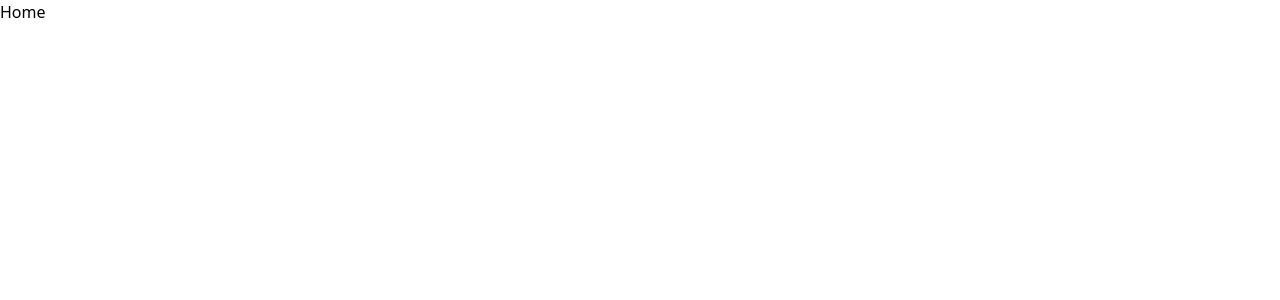
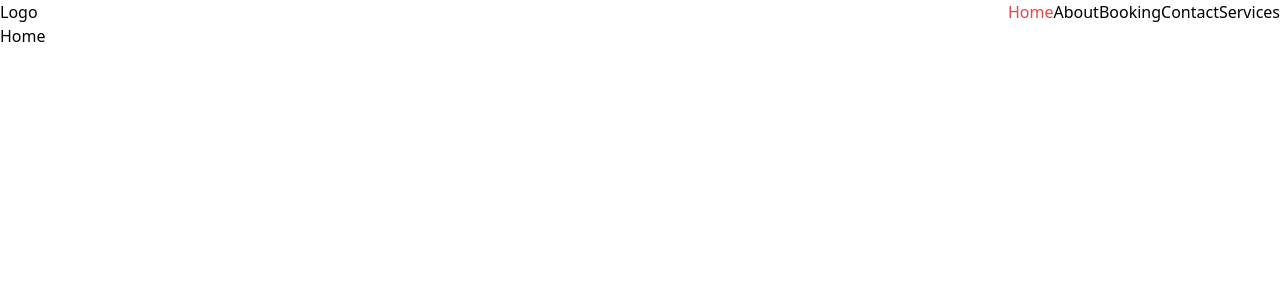
Before and after one commit to fattahsamit/event-management, a React (Vite) app: page / in a window 1280 px wide. Shown: the top 300 px of the page. Built offline with nearby package versions, Linux system fonts and the light colour scheme.

Commit message:
navbar with activelink routes

```diff
--- /dev/null
+++ b/src/Services/Services.jsx
@@ -0,0 +1,7 @@
+import React from "react";
+
+const Services = () => {
+  return <div>services</div>;
+};
+
+export default Services;
--- /dev/null
+++ b/src/components/About/About.jsx
@@ -0,0 +1,7 @@
+import React from "react";
+
+const About = () => {
+  return <div>About</div>;
+};
+
+export default About;
--- /dev/null
+++ b/src/components/ActiveLink/ActiveLink.jsx
@@ -0,0 +1,17 @@
+import React from "react";
+import { NavLink } from "react-router-dom";
+
+const ActiveLink = ({ to, children }) => {
+  return (
+    <>
+      <NavLink
+        to={to}
+        className={({ isActive }) => (isActive ? "text-red-500" : "")}
+      >
+        {children}
+      </NavLink>
+    </>
+  );
+};
+
+export default ActiveLink;
--- /dev/null
+++ b/src/components/Booking/Booking.jsx
@@ -0,0 +1,7 @@
+import React from "react";
+
+const Booking = () => {
+  return <div>Booking</div>;
+};
+
+export default Booking;
--- /dev/null
+++ b/src/components/Contact/Contact.jsx
@@ -0,0 +1,7 @@
+import React from "react";
+
+const Contact = () => {
+  return <div>Contact</div>;
+};
+
+export default Contact;
--- /dev/null
+++ b/src/components/Header/Header.jsx
@@ -0,0 +1,21 @@
+import React from "react";
+import ActiveLink from "../ActiveLink/ActiveLink";
+
+const Header = () => {
+  return (
+    <nav className="flex justify-between">
+      <div>
+        <h2>Logo</h2>
+      </div>
+      <ul>
+        <ActiveLink to={"/"}>Home</ActiveLink>
+        <ActiveLink to={"/about"}>About</ActiveLink>
+        <ActiveLink to={"/booking"}>Booking</ActiveLink>
+        <ActiveLink to={"/contact"}>Contact</ActiveLink>
+        <ActiveLink to={"/services"}>Services</ActiveLink>
+      </ul>
+    </nav>
+  );
+};
+
+export default Header;
--- a/src/components/Layout/MainLayout.jsx
+++ b/src/components/Layout/MainLayout.jsx
@@ -1,9 +1,11 @@
 import React from "react";
 import { Outlet } from "react-router-dom";
+import Header from "../Header/Header";
 
 const MainLayout = () => {
   return (
     <div>
+      <Header></Header>
       <Outlet></Outlet>
     </div>
   );
```
Also changed, not shown: src/main.jsx (+20 -0 lines).
